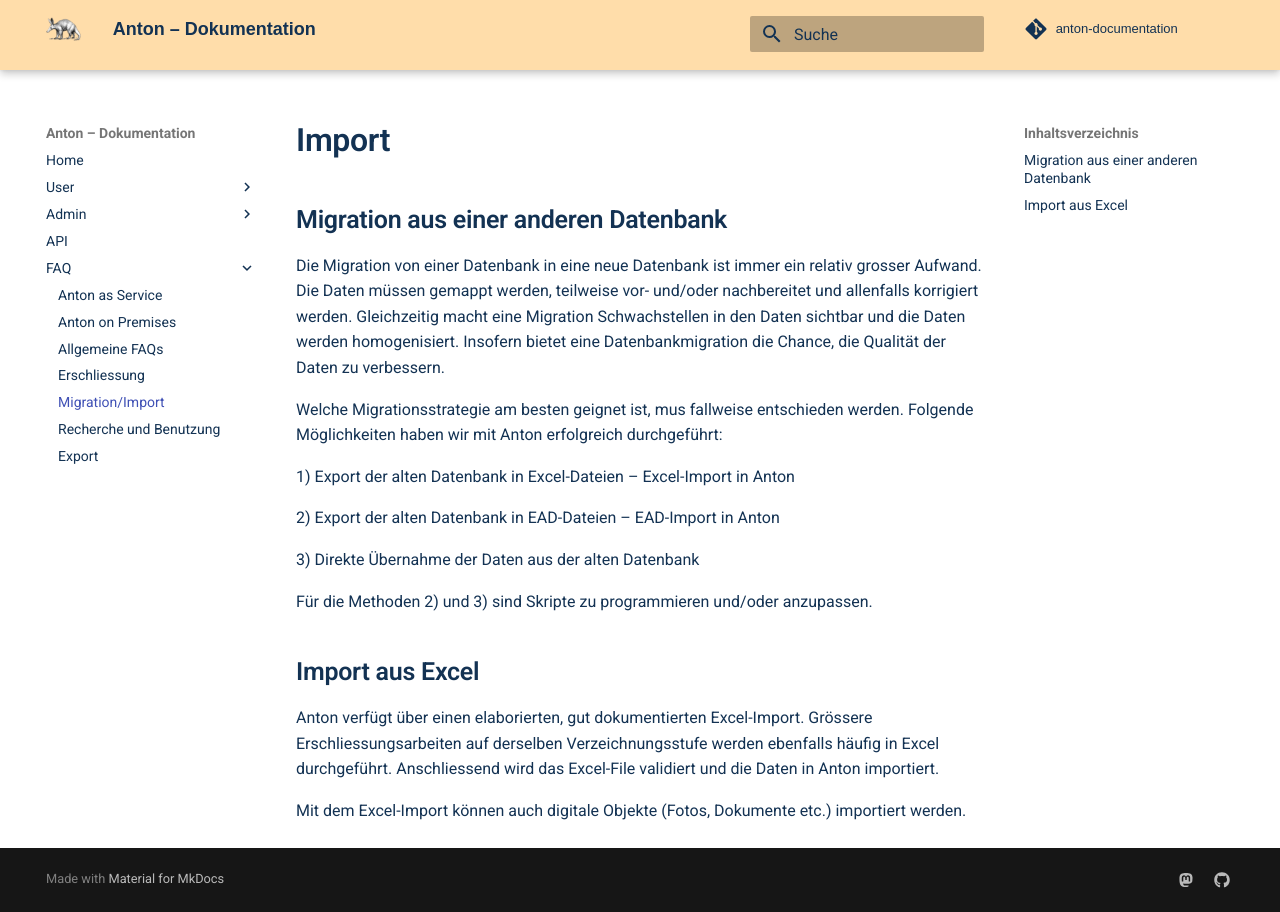
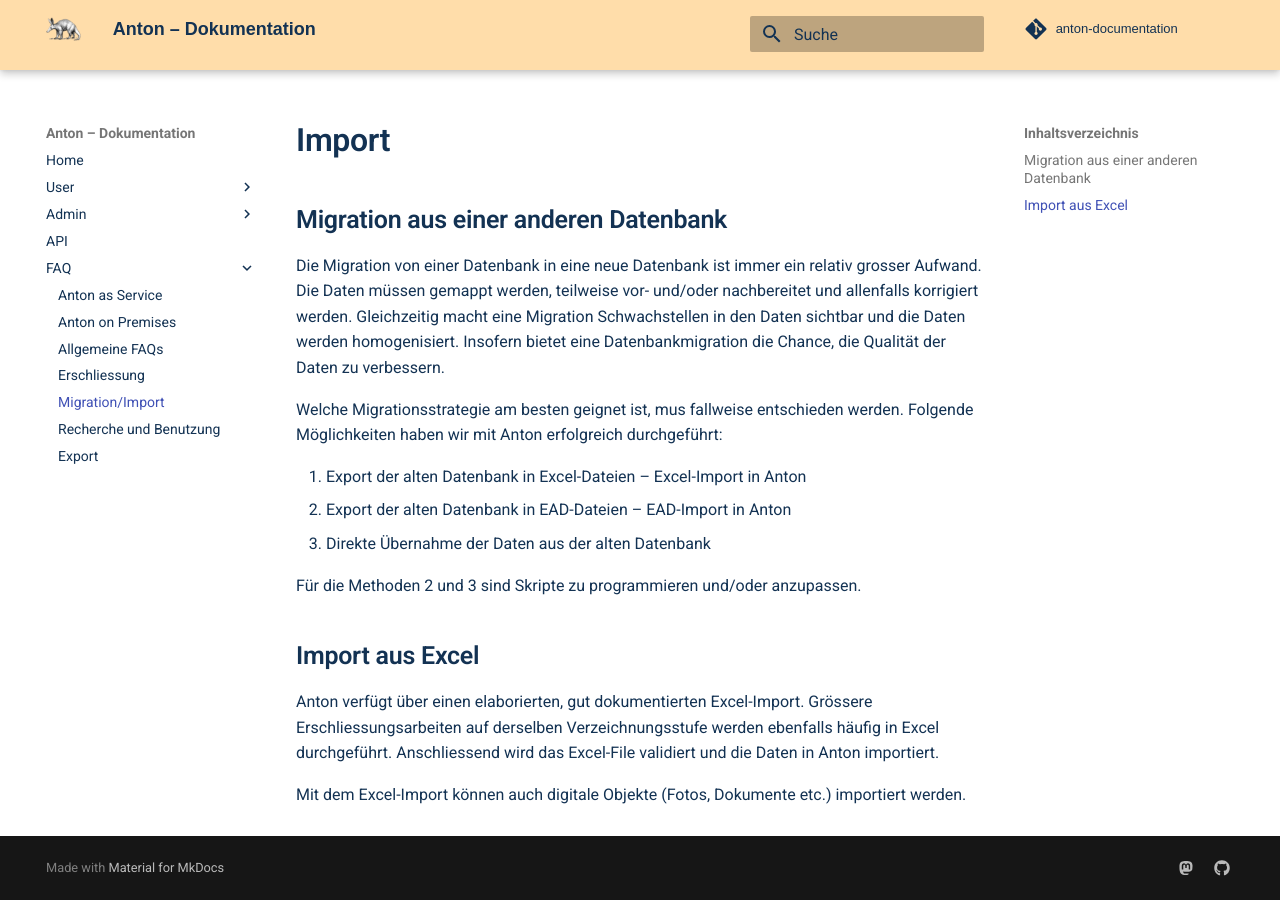
Before and after one commit to kraenzle-ritter/anton-documentation, an MkDocs documentation site: the page built from docs/faq/import.md, in a window 1280 px wide. Built offline with MkDocs 1.6.1 and Material for MkDocs 9.7.7, drawn with Linux system fonts in a browser that asks for light colours; some web fonts are replaced; comment, search, counter and statistics services are not loaded.

Commit message:
Update import.md

```diff
--- a/docs/faq/import.md
+++ b/docs/faq/import.md
@@ -6,13 +6,11 @@
 
 Welche Migrationsstrategie am besten geignet ist, mus fallweise entschieden werden. Folgende Möglichkeiten haben wir mit Anton erfolgreich durchgeführt:
 
-1) Export der alten Datenbank in Excel-Dateien – Excel-Import in Anton
+1. Export der alten Datenbank in Excel-Dateien – Excel-Import in Anton
+2. Export der alten Datenbank in EAD-Dateien – EAD-Import in Anton
+3. Direkte Übernahme der Daten aus der alten Datenbank
 
-2) Export der alten Datenbank in EAD-Dateien – EAD-Import in Anton
-
-3) Direkte Übernahme der Daten aus der alten Datenbank
-
-Für die Methoden 2) und 3) sind Skripte zu programmieren und/oder anzupassen.
+Für die Methoden 2 und 3 sind Skripte zu programmieren und/oder anzupassen.
 
 ## Import aus Excel
 
```
